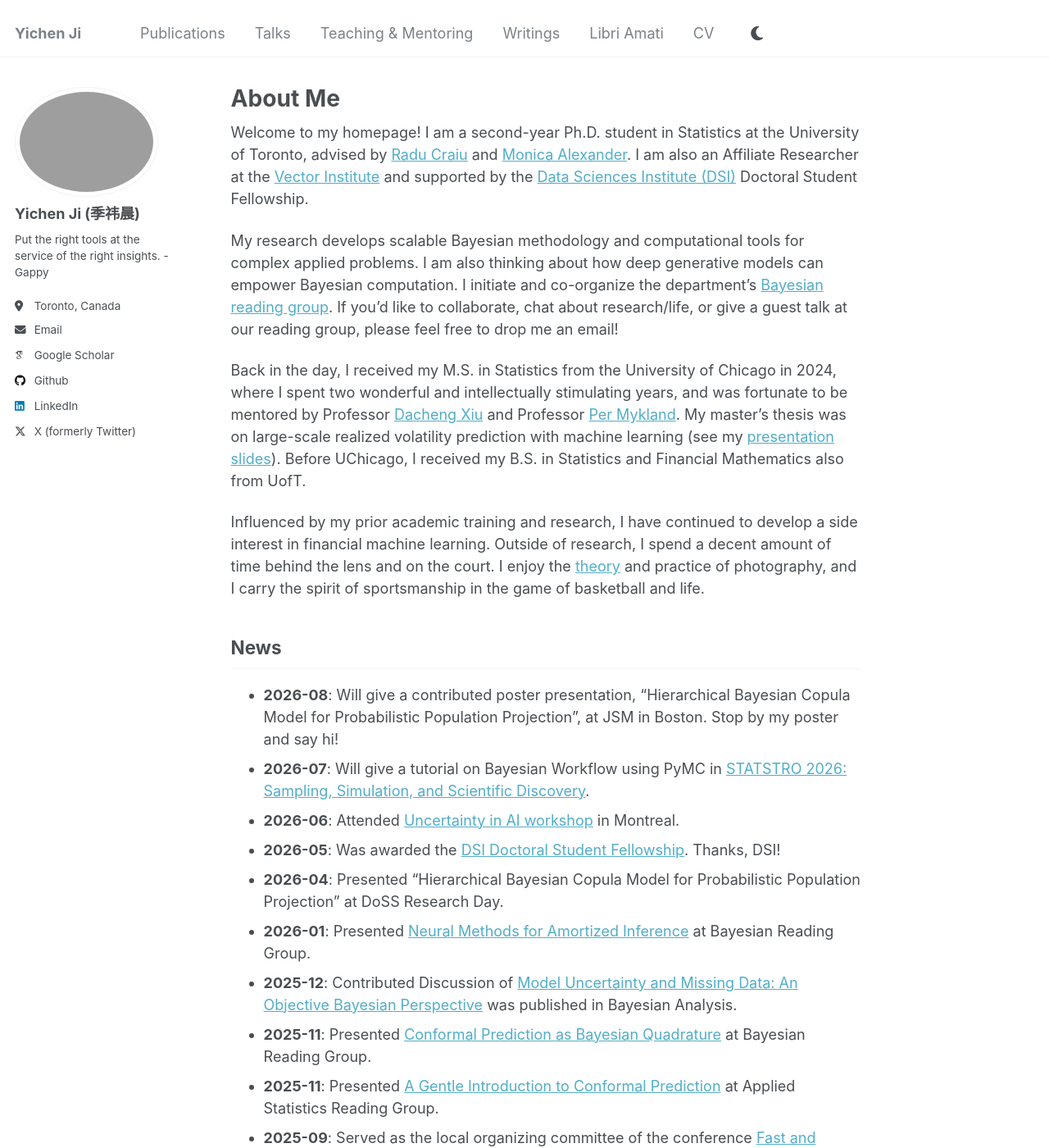
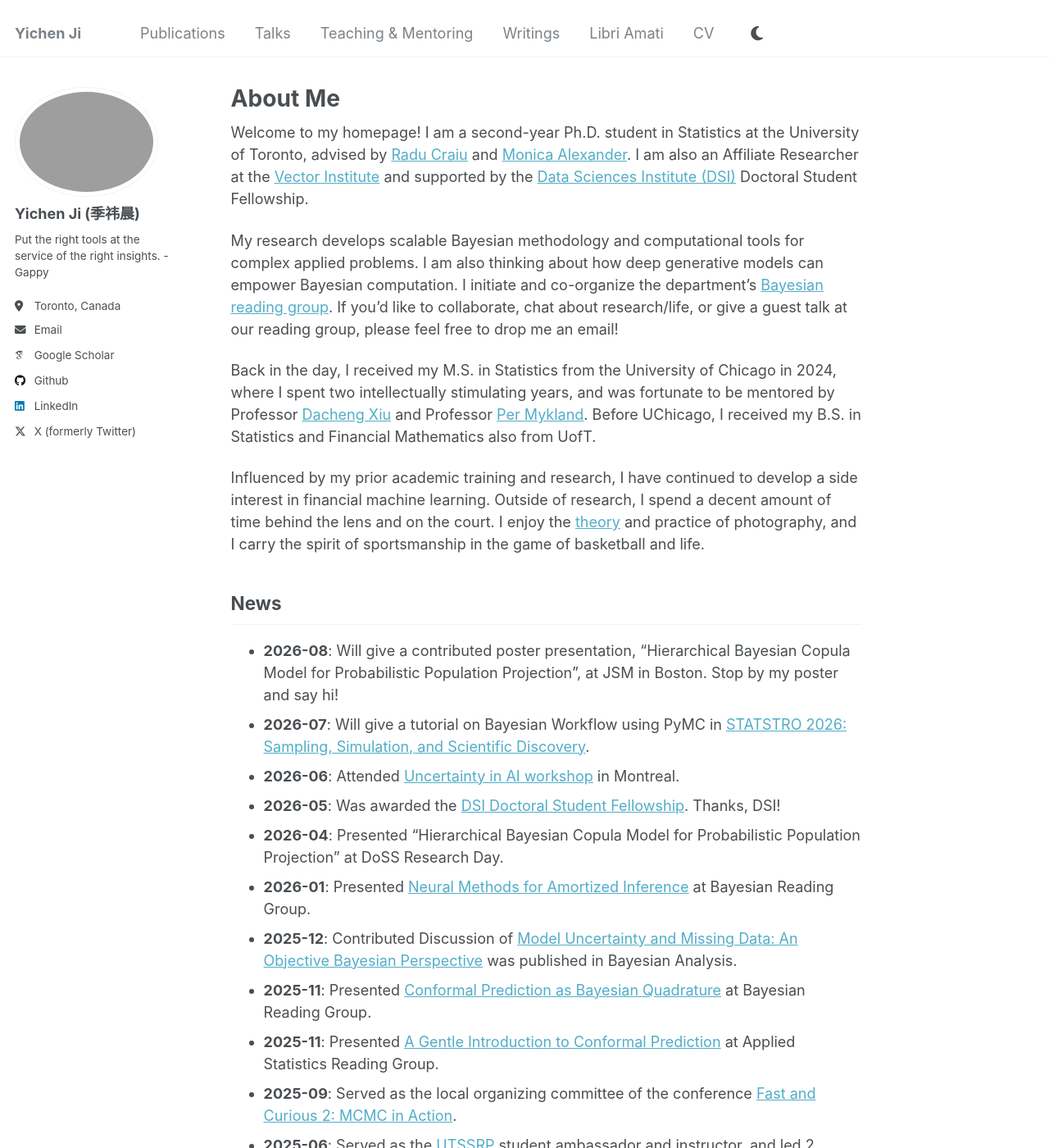
Before and after one commit to user-jiyichen/user-jiyichen.github.io, a Jekyll site: the page built from _pages/about.md, in a window 1280 px wide and 1400 px high. Shown: the whole window at 82% size. Built offline with Jekyll 4.4.1, drawn with Linux system fonts in a browser that asks for light colours; some web fonts are replaced; some of the changed text lies outside the part shown.

Commit message:
Update about.md

```diff
--- a/_pages/about.md
+++ b/_pages/about.md
@@ -11,7 +11,7 @@
 
 My research develops scalable Bayesian methodology and computational tools for complex applied problems. I am also thinking about how deep generative models can empower Bayesian computation. I initiate and co-organize the department’s [Bayesian reading group](https://docs.google.com/spreadsheets/d/1TjVcgiL5OHDxMNK1HZgJJDFR3zyxfBesKZMlADuHpG8/edit?gid=0#gid=0). If you’d like to collaborate, chat about research/life, or give a guest talk at our reading group, please feel free to drop me an email!
 
-Back in the day, I received my M.S. in Statistics from the University of Chicago in 2024, where I spent two wonderful and intellectually stimulating years, and was fortunate to be mentored by Professor [Dacheng Xiu](https://dachxiu.chicagobooth.edu/) and Professor [Per Mykland](https://galton.uchicago.edu/~mykland/). My master's thesis was on large-scale realized volatility prediction with machine learning (see my [presentation slides](/files/Master_Thesis_Presentation_Slides.pdf)). Before UChicago, I received my B.S. in Statistics and Financial Mathematics also from UofT.
+Back in the day, I received my M.S. in Statistics from the University of Chicago in 2024, where I spent two intellectually stimulating years, and was fortunate to be mentored by Professor [Dacheng Xiu](https://dachxiu.chicagobooth.edu/) and Professor [Per Mykland](https://galton.uchicago.edu/~mykland/). Before UChicago, I received my B.S. in Statistics and Financial Mathematics also from UofT.
 
 Influenced by my prior academic training and research, I have continued to develop a side interest in financial machine learning. Outside of research, I spend a decent amount of time behind the lens and on the court. I enjoy the [theory](https://www.lab404.com/3741/readings/sontag.pdf) and practice of photography, and I carry the spirit of sportsmanship in the game of basketball and life.
 
```
Also changed, not shown: other parts of _pages/about.md (+1 -1 lines).
